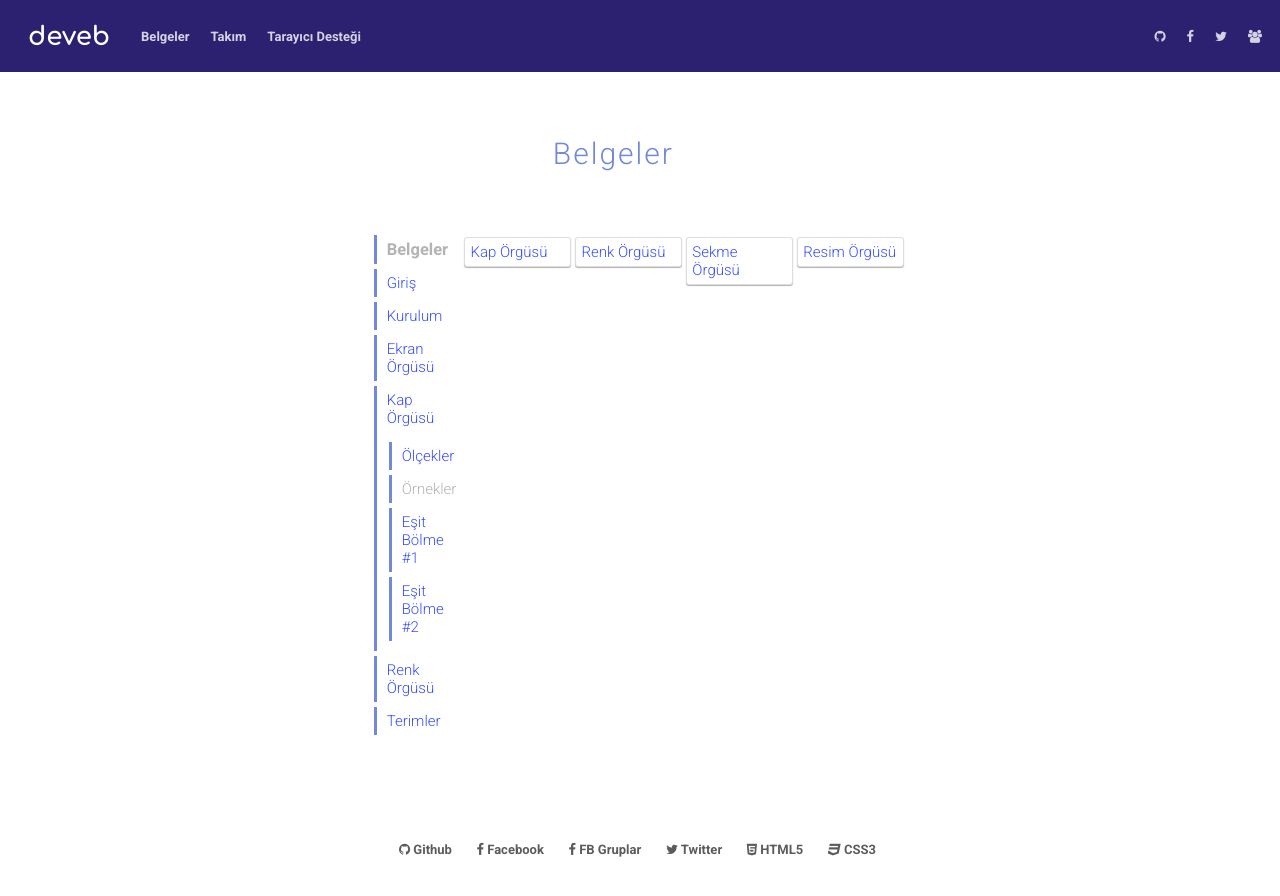
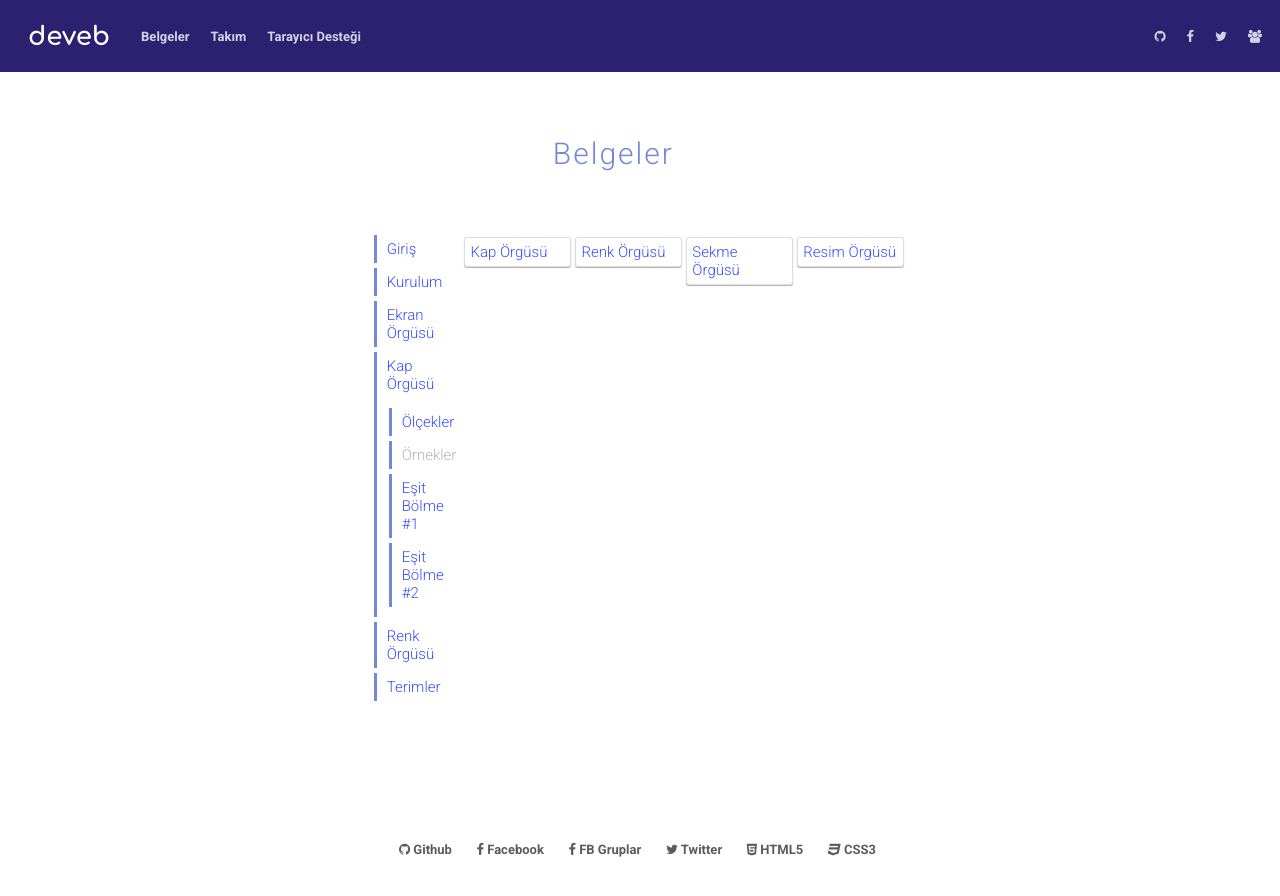
Before and after one commit to data-deveb/data-deveb.github.io, a Jekyll site: the page built from belgeler/belgeler.html, in a window 1280 px wide. Shown: the top 896 px of the page. Built offline with Jekyll 4.4.1, drawn with Linux system fonts in a browser that asks for light colours.

Commit message:
Güncelleme

```diff
--- a/_includes/icerik.html
+++ b/_includes/icerik.html
@@ -1,5 +1,4 @@
 <ul data-menü="basamak">
-  <li><h3 data-metin="ana gri">Belgeler</h3></li>
   <li><a href="/belgeler/deveb.html">Giriş</a></li>
   <li><a href="/belgeler/kurulum.html">Kurulum</a></li>
   <li><a href="/belgeler/ekran-orgusu.html">Ekran Örgüsü</a>
```
